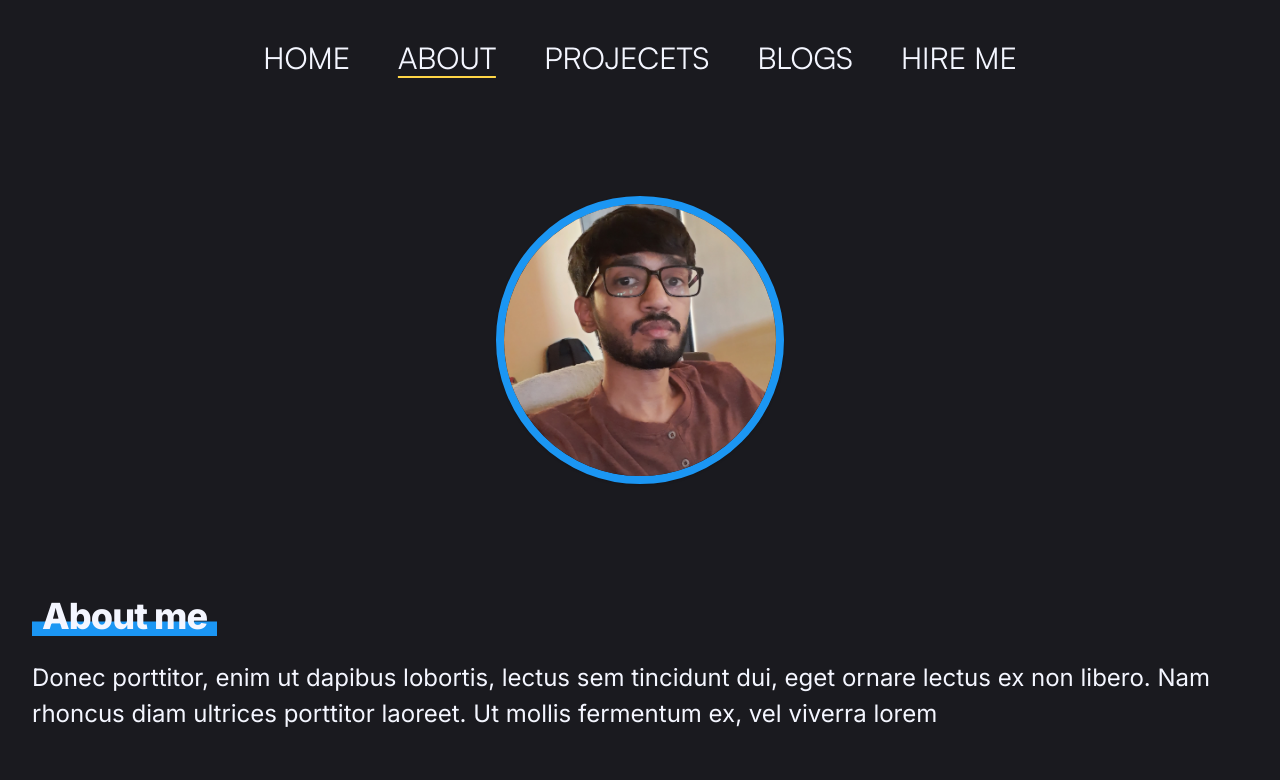
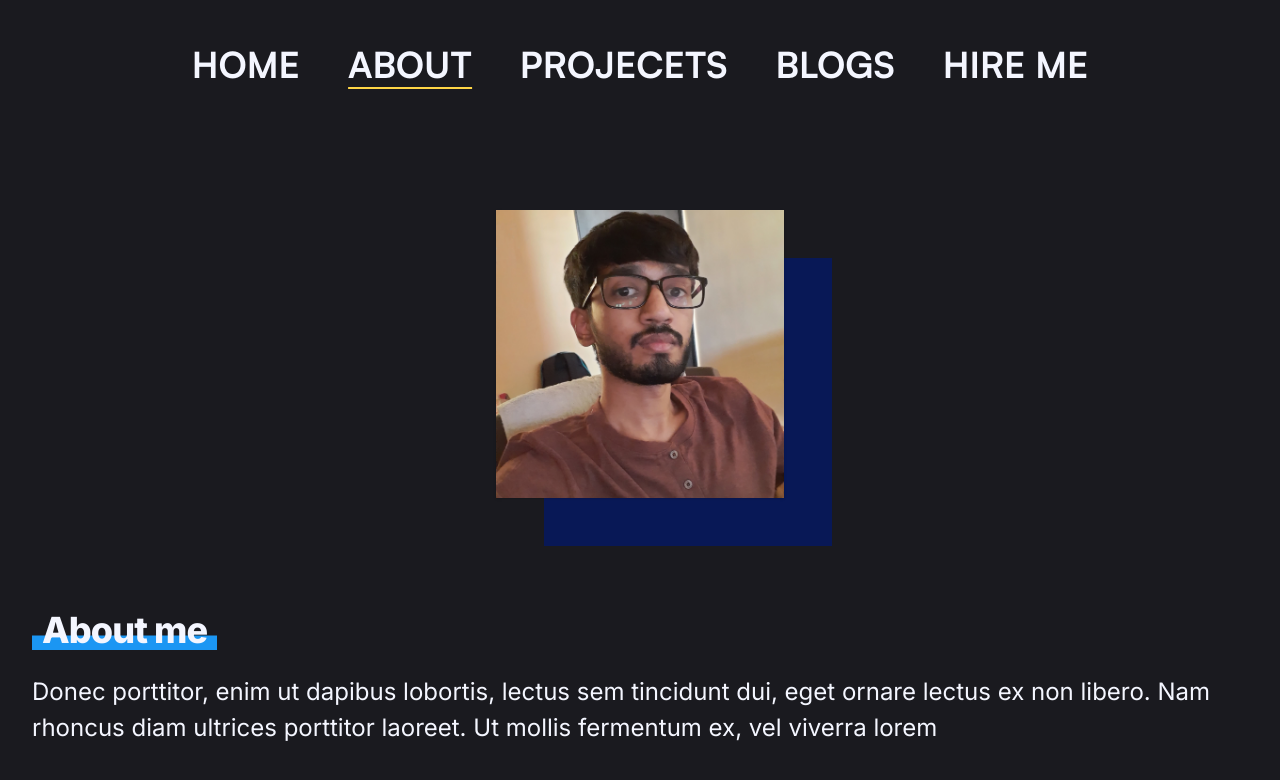
Before and after one commit to Bhargavoza1/my-portfolio, a Next.js app: page /about in a window 1280 px wide. Shown: the top 780 px of the page. Built offline with nearby package versions, Linux system fonts and the light colour scheme.

Commit message:
about and some changes

```diff
--- a/src/app/(section)/about/page.module.css
+++ b/src/app/(section)/about/page.module.css
@@ -3,3 +3,9 @@
   box-shadow: inset 0 -0.4em 0 0 #1b96f3;
   width: fit-content;
 }
+
+.imageva {
+  background:#081856;
+  position: absolute;
+  z-index: 1;
+}
--- a/src/app/(section)/about/page.tsx
+++ b/src/app/(section)/about/page.tsx
@@ -5,16 +5,18 @@ import styles from "./page.module.css";
 function About( ):React.JSX.Element {
     return (
 
-        <div id="about" className="flex flex-col justify-center  ">
+        <div   className="flex flex-col justify-center  ">
             <div className="mt-10  max-w-full flex justify-center px-4 sm:mt-12 sm:px-6 md:mt-16 lg:mt-20 lg:px-8  ">
-                <div className="h-64 w-64 lg:h-72 lg:w-72  relative ">
+                <div className="h-64 w-64 lg:h-72 lg:w-72  relative  ">
                 <Image
-                    className='shadow rounded-full max-w-full h-auto align-middle border-[#1b96f3] border-8'
+                    className='shadow   max-w-full h-auto align-middle border-[#1b96f3] z-10'
                     src="/Bhargav.jpg"
                     layout="fill" // required
                     alt="Picture of the author"
                 />
+                    <div className={`${styles.imageva} h-64 w-64 lg:h-72 lg:w-72 top-12 left-12 `}></div>
             </div>
+
             </div>
 
             <div className="  flex justify-center ">
--- a/src/components/NavBar.tsx
+++ b/src/components/NavBar.tsx
@@ -8,7 +8,7 @@ import localFont from "next/font/local";
 
 
 //const myfont = localFont({src: "./fonts/cyber.bold-book.ttf"})
-const myfont = localFont({src:"./fonts/OTF/Satoshi-Regular.otf"})
+const myfont = localFont({src:"./fonts/OTF/Satoshi-Bold.otf"})
 const MyLink = ({href, title, className, spanclass = ' '}: {
     href: string,
     title: string,
@@ -17,10 +17,10 @@ const MyLink = ({href, title, className, spanclass = ' '}: {
 }) => {
     const router: string = usePathname();
     return (
-        <Link href={href} className={`${className}  relative group md:text-[1.77rem]  lg:text-3xl `} style={myfont.style}>
+        <Link href={href} className={`${className}  relative group md:text-3xl  lg:text-4xl `} style={myfont.style}>
             {title}
 
-            <span className={`${spanclass} h-[2px] inline-block  w-0 bg-[#ffd646] absolute -bottom-0.5
+            <span className={`${spanclass} h-[2px] inline-block  w-0 bg-[#ffd646] absolute -bottom-1
                 group-hover:w-full transition-all ease duration-300  ${router === href ? 'w-full' : 'w-0'} `}>
                 &nbsp;
             </span>
@@ -50,7 +50,7 @@ function NavBar() {
 
 
             <div>
-                <nav className="hidden  myimg:px-32 py-[40px]   md:flex md:w-full        ">
+                <nav className="hidden  myimg:px-32 py-[45px]   md:flex md:w-full        ">
                     <MyLink href="/" title="HOME" className='lg:mr-6 sm:mr-3.5' spanclass=' left-[50%] translate-x-[-50%]'/>
                     <MyLink href="/about" title="ABOUT" className='lg:mx-6 sm:mx-3.5' spanclass='left-[50%] translate-x-[-50%] '/>
                     <MyLink href="/projects" title="PROJECETS" className='lg:mx-6 sm:mx-3.5 ' spanclass='left-[50%] translate-x-[-50%] '/>
```
